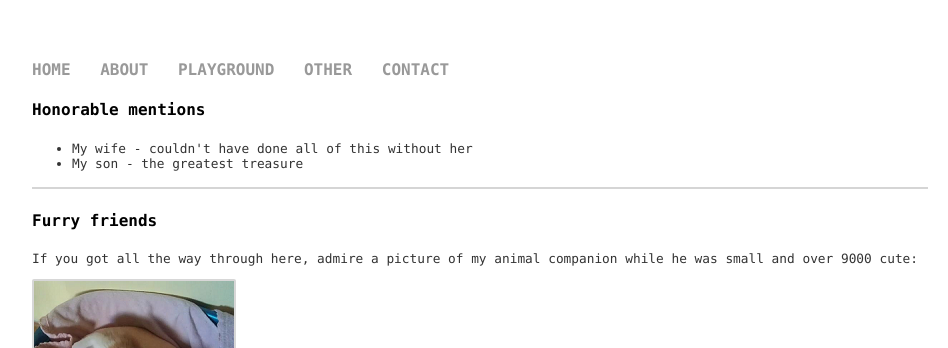
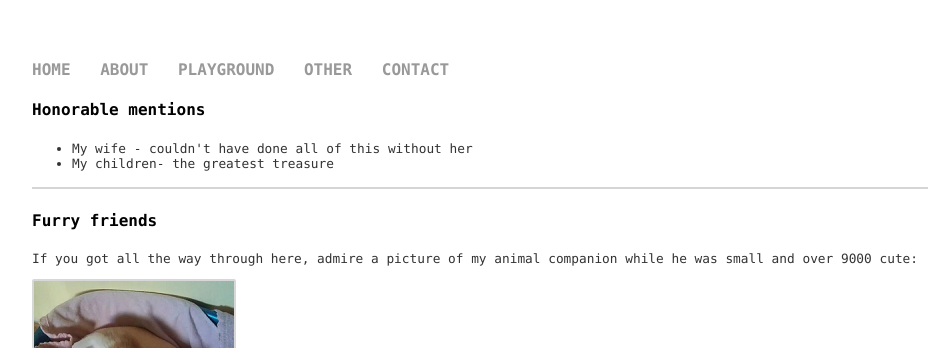
Before and after one commit to otisid/otisid.github.io, a Jekyll site: the page built from memo/index.html, in a window 1280 px wide. Shown: the top 348 px of the page, without its empty margins (160-1108 px from the left). Built offline with Jekyll 4.4.1, drawn with Linux system fonts in a browser that asks for light colours.

Commit message:
Update index.html

```diff
--- a/memo/index.html
+++ b/memo/index.html
@@ -5,7 +5,7 @@ title: other
 <h4>Honorable mentions</h4>
 <ul>
 	<li>My wife - couldn't have done all of this without her</li>
-  <li>My son - the greatest treasure</li>
+	<li>My children- the greatest treasure</li>
 </ul>
 <hr>
 <h4>Furry friends</h4>
```
